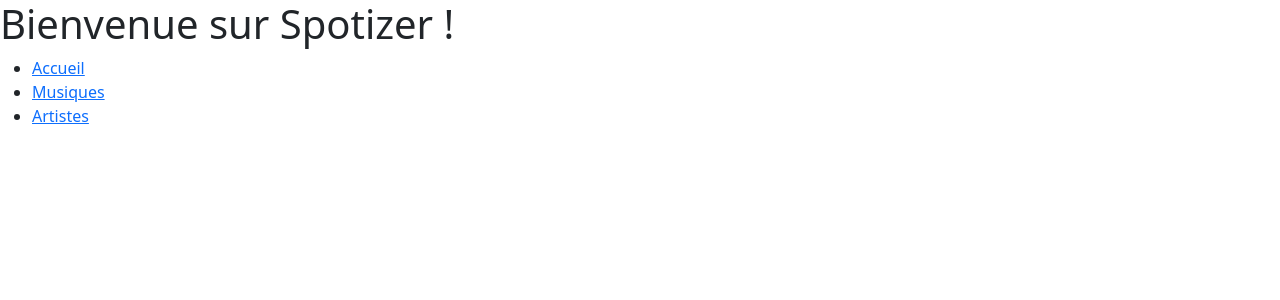
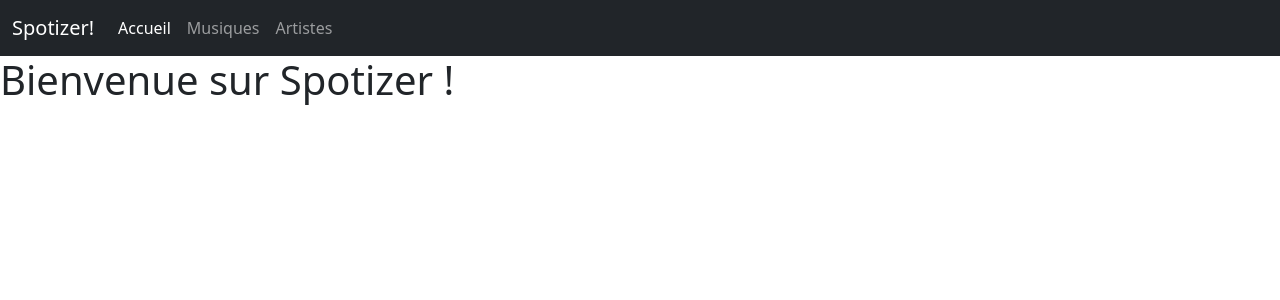
Before and after one commit to Namularbre/spotizer, an Angular app: page / in a window 1280 px wide. Shown: the top 300 px of the page. Built offline with nearby package versions, Linux system fonts and the light colour scheme.

Commit message:
Ajout CSS

```diff
--- a/angular.json
+++ b/angular.json
@@ -94,5 +94,8 @@
         }
       }
     }
+  },
+  "cli": {
+    "analytics": false
   }
 }
--- a/src/app/app-routing.module.ts
+++ b/src/app/app-routing.module.ts
@@ -1,10 +1,15 @@
 import { NgModule } from '@angular/core';
 import { RouterModule, Routes } from '@angular/router';
+import { AccueilComponent } from './components/accueil/accueil.component';
 import { ArtistComponent } from './components/artist/artist.component';
 import { ArtistsComponent } from './components/artists/artists.component';
 import { SongsComponent } from './components/songs/songs.component';
 
 const routes: Routes = [
+  {
+    path : "",
+    component : AccueilComponent
+  },
   {
     path : "songs",
     component : SongsComponent
--- a/src/app/app.component.html
+++ b/src/app/app.component.html
@@ -1,11 +1,23 @@
-<h1>Bienvenue sur Spotizer !</h1>
-
-<nav>
-  <ul>
-    <li><a href="/">Accueil</a></li>
-    <li><a href="/songs">Musiques</a></li>
-    <li><a href="/artists">Artistes</a></li>
-  </ul>
+<nav class="navbar navbar-expand-lg navbar-dark bg-dark">
+  <div class="container-fluid">
+    <a class="navbar-brand" href="/">Spotizer!</a>
+    <button class="navbar-toggler" type="button" data-bs-toggle="collapse" data-bs-target="#navbarSupportedContent" aria-controls="navbarSupportedContent" aria-expanded="false" aria-label="Toggle navigation">
+      <span class="navbar-toggler-icon"></span>
+    </button>
+    <div class="collapse navbar-collapse" id="navbarSupportedContent">
+      <ul class="navbar-nav me-auto mb-2 mb-lg-0">
+        <li class="nav-item">
+          <a id="nav-welcome" class="nav-link" aria-current="page" href="/">Accueil</a>
+        </li>
+        <li class="nav-item">
+          <a id="nav-songs" class="nav-link" aria-current="page" href="/songs">Musiques</a>
+        </li>
+        <li class="nav-item">
+          <a id="nav-artists" class="nav-link" aria-current="page" href="/artists">Artistes</a>
+        </li>
+      </ul>
+    </div>
+  </div>
 </nav>
 
 <router-outlet></router-outlet>
--- a/src/app/app.module.ts
+++ b/src/app/app.module.ts
@@ -10,6 +10,7 @@
 import { ArtistsComponent } from './components/artists/artists.component';
 import { ArtistComponent } from './components/artist/artist.component';
 import { ArtistNameComponent } from './components/artist-name/artist-name.component';
+import { AccueilComponent } from './components/accueil/accueil.component';
 
 @NgModule({
   declarations: [
@@ -18,7 +19,8 @@
     SongComponent,
     ArtistsComponent,
     ArtistComponent,
-    ArtistNameComponent
+    ArtistNameComponent,
+    AccueilComponent
   ],
   imports: [
     BrowserModule,
--- /dev/null
+++ b/src/app/components/accueil/accueil.component.html
@@ -0,0 +1 @@
+<h1>Bienvenue sur Spotizer !</h1>
--- /dev/null
+++ b/src/app/components/accueil/accueil.component.ts
@@ -0,0 +1,12 @@
+import { Component } from '@angular/core';
+
+@Component({
+  selector: 'app-accueil',
+  templateUrl: './accueil.component.html',
+  styleUrls: ['./accueil.component.css']
+})
+export class AccueilComponent {
+  ngOnInit() {
+    document.getElementById("nav-welcome")!.classList.add("active");
+  }
+}
--- a/src/app/components/artists/artists.component.html
+++ b/src/app/components/artists/artists.component.html
@@ -8,16 +8,20 @@
 
 <div *ngIf="artists$ else noArtists">
     <p>Il y a {{ (artists$ | async)?.length }} résultat(s)</p>
-    <ul>
-        <li *ngFor="let artist of artists$ | async">
-            <dl>
-                <dt>Nom</dt>
-                <dd>{{ artist.name }}</dd>
-
-                <p>Mettre un lien vers l'affichage de l'artiste</p>
-            </dl>
-        </li>
-    </ul>
+    <table class="table table-striped">
+        <thead style="background-color: silver;">
+            <tr>
+                <th scope="col">Nom</th>
+                <th scope="col">Lien (TODO)</th>
+            </tr>
+        </thead>
+        <tbody>
+            <tr *ngFor="let artist of artists$ | async">
+                <td>{{ artist.name }}</td>
+                <td>Lien vers l'affichage de l'artiste</td>
+            </tr>
+        </tbody>
+    </table>
 </div>
 <ng-template #noArtists>
     <p>Il n'y a pas d'artistes qui correspondent à ce nom !</p>
--- a/src/app/components/artists/artists.component.ts
+++ b/src/app/components/artists/artists.component.ts
@@ -20,6 +20,8 @@
   }
 
   ngOnInit() {
+    document.getElementById("nav-artists")!.classList.add("active");
+
     this.artists$ = this.service.getArtists();
   }
 
--- a/src/app/components/songs/songs.component.html
+++ b/src/app/components/songs/songs.component.html
@@ -8,23 +8,26 @@
 
 <div *ngIf="songs$ else noSongs">
     <p>Il y a {{ (songs$ | async)?.length }} résultat(s)</p>
-    <ul>
-        <li *ngFor="let song of songs$ | async">
-            <dl id="{{ song.id }}">
-                <dt>Titre</dt>
-                <dd>{{ song.title }}</dd>
-
-                <dt>Artiste</dt>
-                <dd><app-artist-name [artistUrl]="song.artist"></app-artist-name></dd>
-
-                <dt>Longueur</dt>
-                <dd>{{ song.length }} secondes</dd>
-
-                <dt>Youtube</dt>
-                <dd><a href="{{ song.youtube }}">lien</a></dd>
-            </dl>
-        </li>
-    </ul>
+    <table class="table table-striped">
+        <thead style="background-color: silver;">
+            <tr>
+                <th scope="col">ID</th>
+                <th scope="col">Titre</th>
+                <th scope="col">Artiste</th>
+                <th scope="col">Longueur</th>
+                <th scope="col">Youtube</th>
+            </tr>
+        </thead>
+        <tbody>
+            <tr *ngFor="let song of songs$ | async">
+                <th id="{{ song.id }}">{{ song.id }}</th>
+                <td>{{ song.title }}</td>
+                <td><app-artist-name [artistUrl]="song.artist"></app-artist-name></td>
+                <td>{{ song.length }} secondes</td>
+                <td><a href="{{ song.youtube }}">lien</a></td>
+            </tr>
+        </tbody>
+    </table>
 </div>
 <ng-template #noSongs>
     <p>Il n'y a pas de musique qui correspond à ce titre !</p>
--- a/src/app/components/songs/songs.component.ts
+++ b/src/app/components/songs/songs.component.ts
@@ -20,6 +20,8 @@
   }
 
   ngOnInit() {
+    document.getElementById("nav-songs")!.classList.add("active");
+
     this.songs$ = this.service.getSongs();
   }
 
```
Also changed, not shown: src/app/components/accueil/accueil.component.css (added), 1 other file (tests, documents, lock files or other folders).
